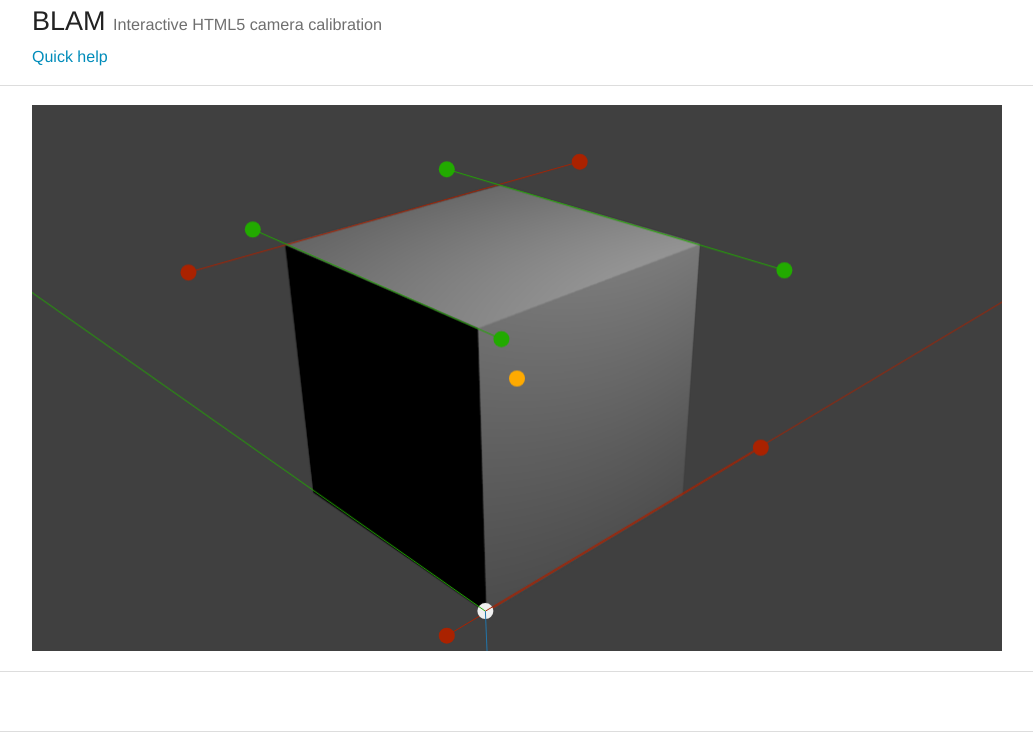
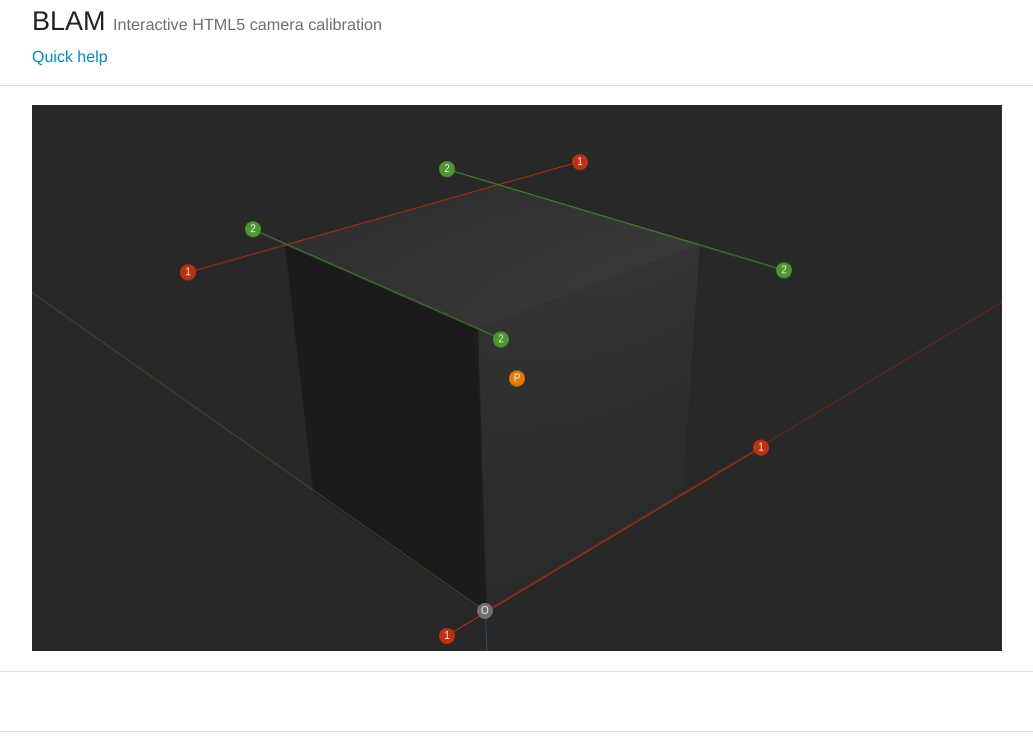
Before and after one commit to stuffmatic/blam, a plain HTML site: page web/index.html in a window 1280 px wide. Shown: the top 748 px of the page, without its empty margins (123-1156 px from the left). Drawn offline with Linux system fonts and the light colour scheme.

Commit message:
web ui control point labels

```diff
--- a/web/js/blam/ui.js
+++ b/web/js/blam/ui.js
@@ -10,12 +10,12 @@ function UI() {
     //reference to 'this' to be used from within jquery callbacks
     var ui = this;
 
-    var colXAxis = "#aa2200";
-    var colYAxis = "#22aa00";
+    var colXAxis = "#BD3213";
+    var colYAxis = "#4D9632";
     var colZAxis = "#2175aa";
-    var colHorizon = "#aaaaaa";
-    var colPP = "#ffaa00";
-    var colOrigin = "#f0f0f0";
+    var colHorizon = "#8C568B";
+    var colPP = "#E07C09";
+    var colOrigin = "#736F6B";
     var selectionRadius = 8;
 
     var controlPointList;
@@ -139,7 +139,7 @@ function UI() {
         return [xIm, yIm];
     }
 
-    drawLineSegment = function(ctx, start, end, col, endMarkers)
+    drawLineSegment = function(ctx, start, end, col, endMarkers, cpLabel)
     {
         ctx.strokeStyle = col;
         ctx.fillStyle = col;
@@ -154,8 +154,8 @@ function UI() {
 
         if (endMarkers)
         {
-            drawControlPoint(ctx, start, col, true);
-            drawControlPoint(ctx, end, col, true);
+            drawControlPoint(ctx, start, col, true, cpLabel);
+            drawControlPoint(ctx, end, col, true, cpLabel);
         }
     }
 
@@ -163,14 +163,14 @@ function UI() {
      * Draws a single line segment control point at a
      * given position, using a given context.
      */
-    drawControlPoint = function(ctx, pos, col, fill)
+    drawControlPoint = function(ctx, pos, col, fill, cpLabel)
     {
         ctx.strokeStyle = col;
         ctx.fillStyle = col;
 
         var p0 = relImageToCanvas(pos[0], pos[1]);
         ctx.beginPath();
-        ctx.arc(p0[0], p0[1], selectionRadius, 0 , 2 * Math.PI, false);
+        ctx.arc(Math.round(p0[0]), Math.round(p0[1]), selectionRadius, 0 , 2 * Math.PI, false);
 
         if (fill)
         {
@@ -182,6 +182,11 @@ function UI() {
         }
 
         ctx.closePath();
+
+        ctx.textBaseline = 'middle';
+        ctx.textAlign = 'center';
+        ctx.fillStyle = "#f0f0f0";
+        ctx.fillText(cpLabel, Math.round(p0[0]), Math.round(p0[1]));
     }
 
 
@@ -214,7 +219,9 @@ function UI() {
             var r = getCurrentImageRectSc();
             console.log(r);
             var ctx = ic[0].getContext('2d');
+            ctx.globalAlpha=0.2;
             ctx.drawImage(this.image, r[0], r[1], r[2], r[3]);
+            ctx.globalAlpha=1.0;
         }
         else {
             ctx.clearRect(0, 0, w, h);
@@ -226,44 +233,10 @@ function UI() {
         oc.attr('height', h);
         ctx.clearRect(0, 0, w, h);
 
-        ctx.lineWidth = 1;
-
-        //draw control points
-        if (this.state.drawCP) {
-
-            drawLineSegment(ctx, this.state.cpX0Start, this.state.cpX0End, colXAxis, true);
-            drawLineSegment(ctx, this.state.cpX1Start, this.state.cpX1End, colXAxis, true);
-
-            if (this.state.numVPs > 1) {
-                drawLineSegment(ctx, this.state.cpY0Start, this.state.cpY0End, colYAxis, true);
-                drawLineSegment(ctx, this.state.cpY1Start, this.state.cpY1End, colYAxis, true);
-            }
-
-            if (this.state.numVPs > 2) {
-                drawLineSegment(ctx, this.state.cpZ0Start, this.state.cpZ0End, colZAxis, true);
-                drawLineSegment(ctx, this.state.cpZ1Start, this.state.cpZ1End, colZAxis, true);
-            }
-
-            if (this.state.numVPs == 1) {
-                var start = this.state.manualHorizon ? this.state.cpHorizonStart : [0.1, 0.5];
-                var end = this.state.manualHorizon ? this.state.cpHorizonEnd : [0.9, 0.5];
-                drawLineSegment(ctx,
-                    start,
-                    end,
-                    colHorizon,
-                    this.state.manualHorizon);
-            }
-
-            drawControlPoint(ctx, this.state.cpOrigin, colOrigin, true);
-
-            if (this.state.numVPs < 3) {
-                //use the computed optical center for 3 VPs
-                drawControlPoint(ctx, this.state.cpPP, colPP, true);
-            }
-        }
+        ctx.lineWidth = 0.5;
 
         //draw vanishing lines
-        if (this.calibrationResult.isDefined) {
+        if (this.calibrationResult.isDefined && this.state.drawGrid) {
             var cr = this.calibrationResult;
             var o = blam.math.imPlane2RelIm(this.inputParams.origin, aspect);
             var xVp = blam.math.imPlane2RelIm(cr.xVanishingPoint, aspect);
@@ -282,6 +255,44 @@ function UI() {
         else {
             //undefined.
         }
+
+        ctx.lineWidth = 1.0;
+
+        //draw control points
+        if (this.state.drawCP) {
+
+            drawLineSegment(ctx, this.state.cpX0Start, this.state.cpX0End, colXAxis, true, "1");
+            drawLineSegment(ctx, this.state.cpX1Start, this.state.cpX1End, colXAxis, true, "1");
+
+            if (this.state.numVPs > 1) {
+                drawLineSegment(ctx, this.state.cpY0Start, this.state.cpY0End, colYAxis, true, "2");
+                drawLineSegment(ctx, this.state.cpY1Start, this.state.cpY1End, colYAxis, true, "2");
+            }
+
+            if (this.state.numVPs > 2) {
+                drawLineSegment(ctx, this.state.cpZ0Start, this.state.cpZ0End, colZAxis, true, "3");
+                drawLineSegment(ctx, this.state.cpZ1Start, this.state.cpZ1End, colZAxis, true, "3");
+            }
+
+            if (this.state.numVPs == 1) {
+                var start = this.state.manualHorizon ? this.state.cpHorizonStart : [0.1, 0.5];
+                var end = this.state.manualHorizon ? this.state.cpHorizonEnd : [0.9, 0.5];
+                drawLineSegment(ctx,
+                    start,
+                    end,
+                    colHorizon,
+                    this.state.manualHorizon, "H");
+            }
+
+            drawControlPoint(ctx, this.state.cpOrigin, colOrigin, true, "O");
+
+            if (this.state.numVPs < 3) {
+                //use the computed optical center for 3 VPs
+                drawControlPoint(ctx, this.state.cpPP, colPP, true, "P");
+            }
+        }
+
+
     };
 
     getControlPointAtScreenCoord = function(xScreen, yScreen) {
```
Also changed, not shown: web/index.html (+1 -0 lines).
